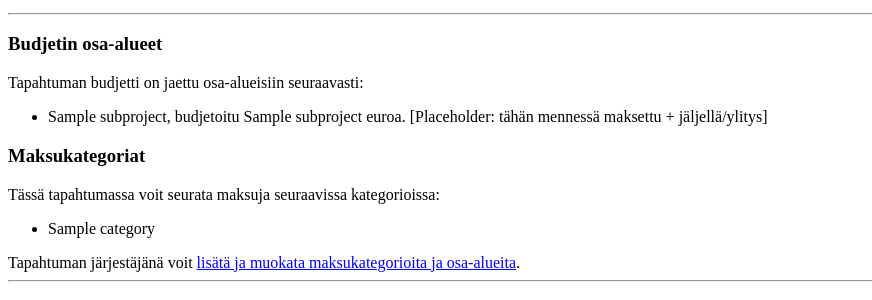
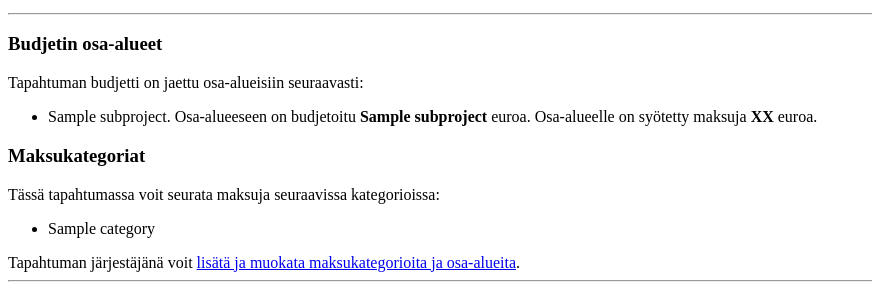
Before and after one commit to sallasal/Tapahtumabudjetti, a Flask app: template templates/project.html in a window 1280 px wide. Shown: the part 220-520 px from the top of the page, without its empty margins (0-872 px from the left). Run offline with Flask 2, Linux system fonts and the light colour scheme; the template is opened without the code that fills it: most values are stand-ins (such as "Sample title", 1, 10 or a date in 2020).

Commit message:
Edit layout of the project page

```diff
--- a/templates/project.html
+++ b/templates/project.html
@@ -3,14 +3,16 @@
 {% block content %}
 <h2>Tarkastelet tapahtumaa: {{ project_information[1] }}</h2>
 <p>Tapahtuman järjestäjä: {{ user_information[0] }}, {{ user_information[1] }}</p>
-<p>Tapahtumaan on budjetoitu osaprojektien kautta yhteensä <strong>{{ grandtotal }}</strong> euroa. Maksuja on syötetty yhteensä <strong>{{ payment_grandtotal }}</strong> euroa.</p>
+<p>Tapahtumaan on budjetoitu osaprojektien kautta yhteensä <strong>{{ grandtotal }}</strong> euroa.
+  Maksuja on syötetty yhteensä <strong>{{ payment_grandtotal }}</strong> euroa.</p>
 
 <hr>
 <h3>Budjetin osa-alueet</h3>
 <p>Tapahtuman budjetti on jaettu osa-alueisiin seuraavasti:</p>
 <ul>
   {% for subproject in subproject_list %}
-    <li>{{ subproject[1] }}, budjetoitu {{ subproject[2] }} euroa. [Placeholder: tähän mennessä maksettu + jäljellä/ylitys]</li>
+    <li>{{ subproject[1] }}. Osa-alueeseen on  budjetoitu <strong>{{ subproject[2] }}</strong> euroa.
+        Osa-alueelle on syötetty maksuja <strong>XX</strong> euroa.</li>
   {% endfor %}
 </ul>
 
```
